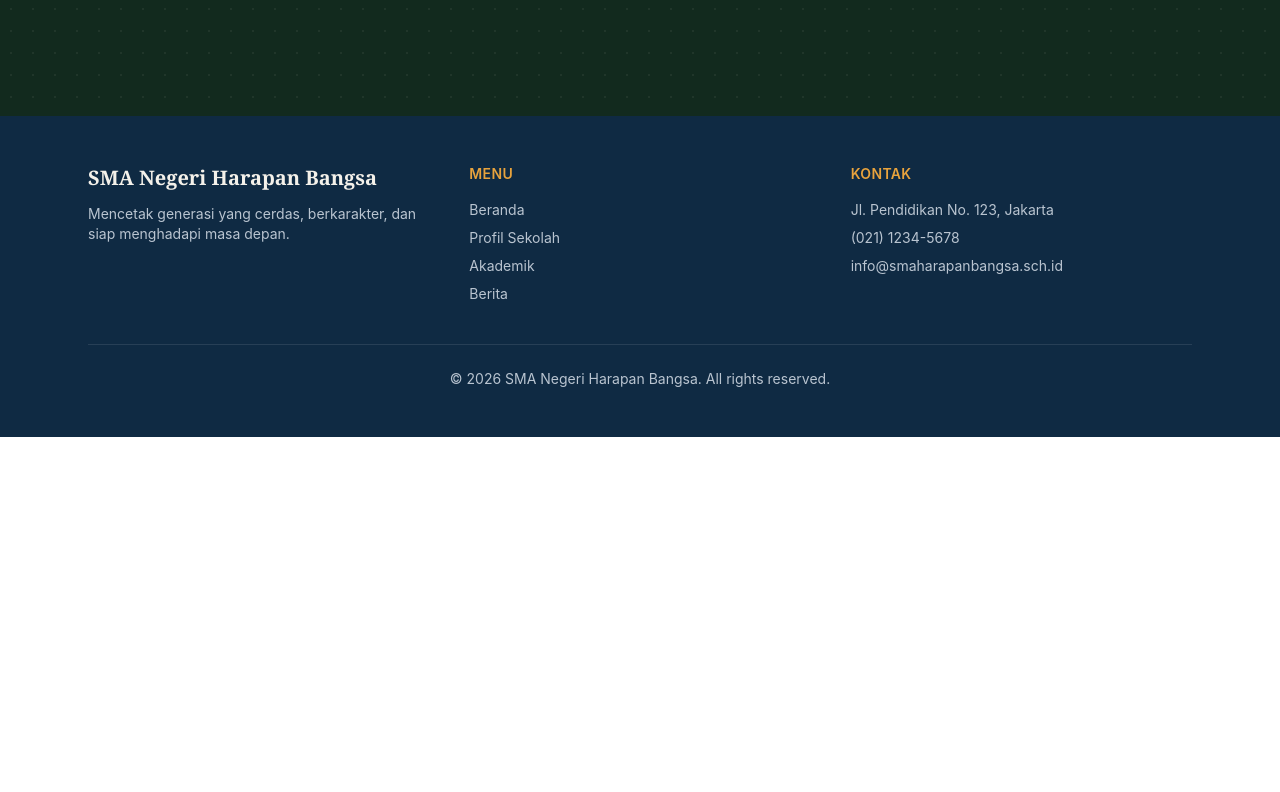
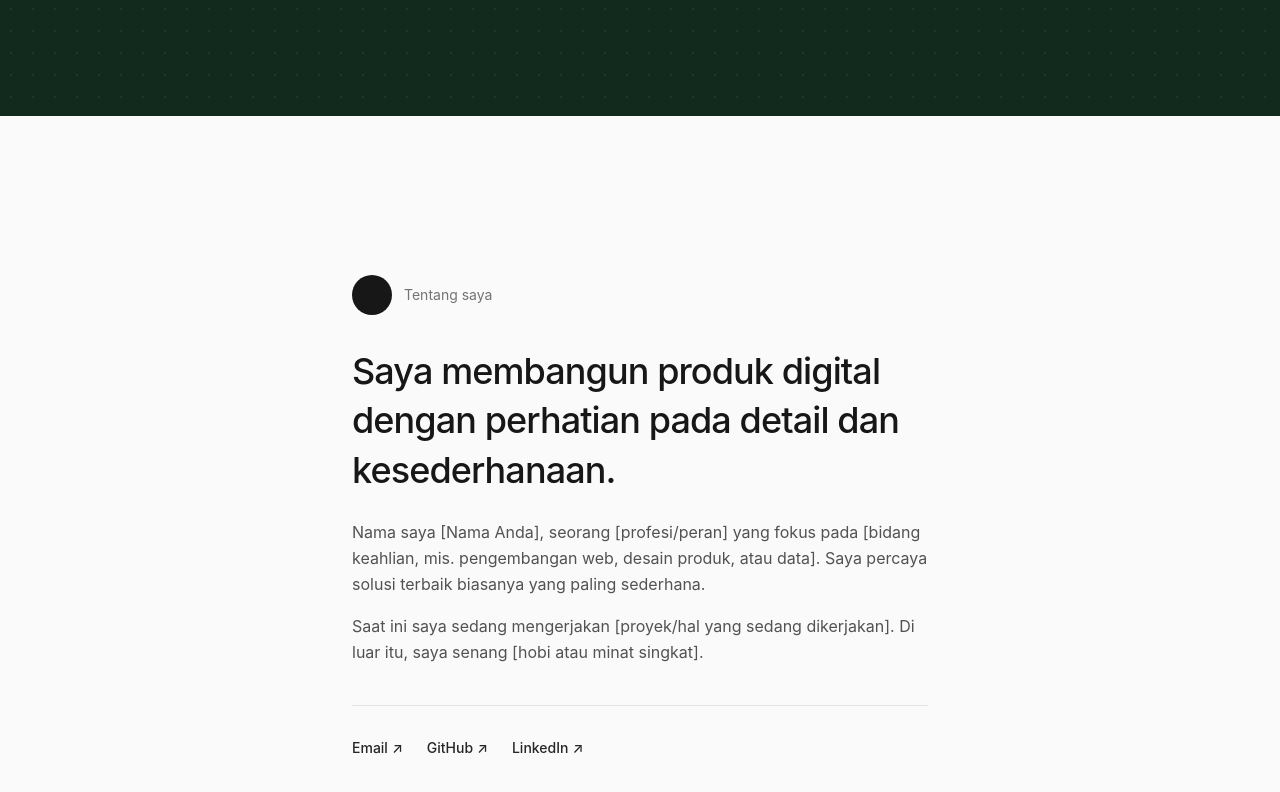
Before and after one commit to putrareno/Web-Sekolah, a React (Vite) app: page / in a window 1280 px wide. Shown: the part 888-1680 px from the top of the page. Before the commit the page ends 1325 px from the top, so only its background shows below. Built offline with nearby package versions, Linux system fonts and the light colour scheme.

Commit message:
UPDATE DARI ATMINT

```diff
--- a/src/App.jsx
+++ b/src/App.jsx
@@ -1,12 +1,14 @@
 import Navbar from "../Components/navbar";
 import Hero from "../Components/hero";
 import Footer from "../Components/footer";
+import About from "../Components/about";
 
 function App() {
   return (
     <>
       <Navbar />
       <Hero />
+      <About />
       <Footer />
     </>
   );
```
Also changed, not shown: Components/about.jsx (+4 -3 lines).
